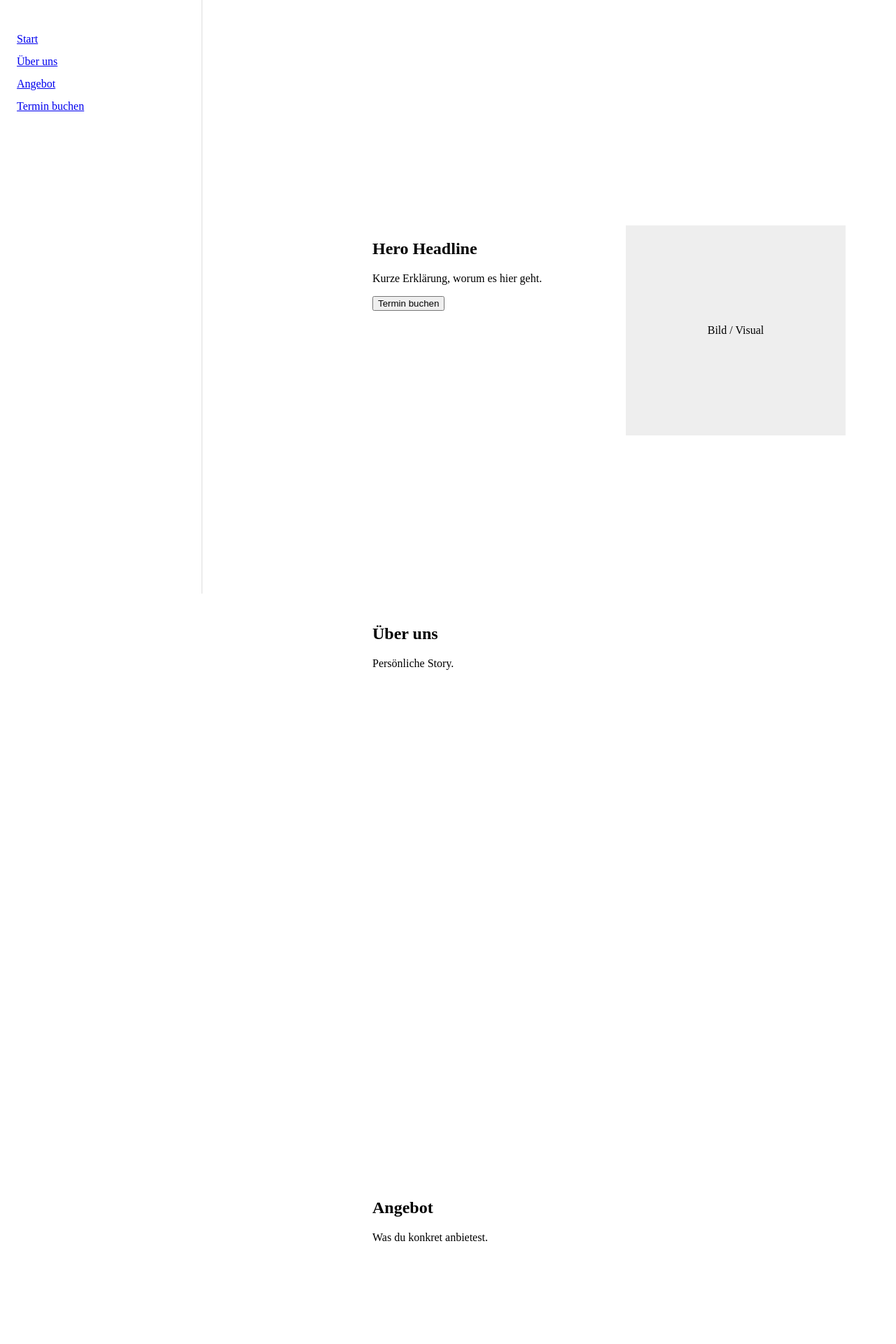
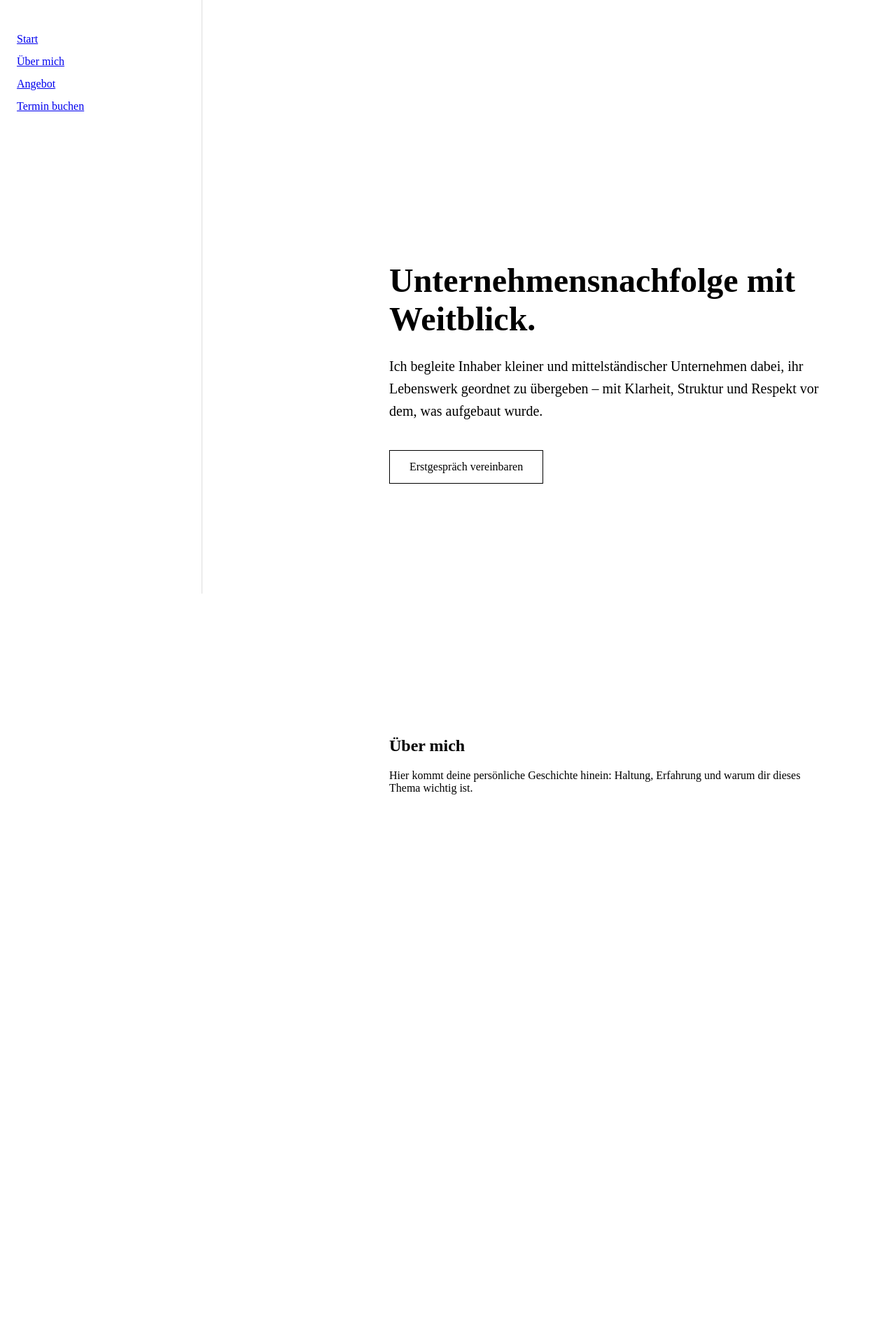
Before and after one commit to ellen2407/mits-web, a Next.js app: page / in a window 1280 px wide. Shown: the top 1920 px of the page at 70% size. Built offline with nearby package versions, Linux system fonts and the light colour scheme.

Commit message:
Homepage hero without gendered language

```diff
--- a/app/page.tsx
+++ b/app/page.tsx
@@ -1,6 +1,7 @@
 export default function Home() {
   return (
     <div style={{ display: "flex", minHeight: "100vh" }}>
+
       {/* Sidebar */}
       <aside
         style={{
@@ -11,13 +12,13 @@ export default function Home() {
           height: "100vh",
           padding: "24px",
           borderRight: "1px solid #ddd",
-          background: "#fff",
+          background: "#fff"
         }}
       >
         <nav>
           <ul style={{ listStyle: "none", padding: 0, lineHeight: "2" }}>
             <li><a href="#hero">Start</a></li>
-            <li><a href="#about">Über uns</a></li>
+            <li><a href="#about">Über mich</a></li>
             <li><a href="#offer">Angebot</a></li>
             <li><a href="#booking">Termin buchen</a></li>
           </ul>
@@ -25,62 +26,74 @@ export default function Home() {
       </aside>
 
       {/* Content */}
-      <main style={{ marginLeft: "240px", padding: "40px", width: "100%" }}>
+      <main
+        style={{
+          marginLeft: "240px",
+          padding: "80px 64px",
+          width: "100%"
+        }}
+      >
 
-        {/* HERO */}
+        {/* Hero */}
         <section
           id="hero"
           style={{
             minHeight: "100vh",
             display: "flex",
-            alignItems: "center",
+            alignItems: "center"
           }}
         >
-          <div
-            style={{
-              maxWidth: "900px",
-              display: "grid",
-              gridTemplateColumns: "1fr 1fr",
-              gap: "48px",
-              width: "100%",
-            }}
-          >
-            <div>
-              <h1>Hero Headline</h1>
-              <p>Kurze Erklärung, worum es hier geht.</p>
-              <button>Termin buchen</button>
-            </div>
+          <div style={{ maxWidth: "900px" }}>
+            <h1 style={{ fontSize: "48px", marginBottom: "24px" }}>
+              Unternehmensnachfolge mit Weitblick.
+            </h1>
 
-            <div
+            <p style={{ fontSize: "20px", lineHeight: "1.6", marginBottom: "40px" }}>
+              Ich begleite Inhaber kleiner und mittelständischer Unternehmen
+              dabei, ihr Lebenswerk geordnet zu übergeben – mit Klarheit,
+              Struktur und Respekt vor dem, was aufgebaut wurde.
+            </p>
+
+            <a
+              href="#booking"
               style={{
-                background: "#eee",
-                height: "300px",
-                display: "flex",
-                alignItems: "center",
-                justifyContent: "center",
+                display: "inline-block",
+                padding: "14px 28px",
+                border: "1px solid #000",
+                textDecoration: "none",
+                color: "#000",
+                fontWeight: 500
               }}
             >
-              Bild / Visual
-            </div>
+              Erstgespräch vereinbaren
+            </a>
           </div>
         </section>
 
-        {/* ABOUT */}
-        <section id="about" style={{ minHeight: "100vh" }}>
-          <h2>Über uns</h2>
-          <p>Persönliche Story.</p>
+        {/* Über mich */}
+        <section id="about" style={{ minHeight: "100vh", paddingTop: "120px" }}>
+          <h2>Über mich</h2>
+          <p>
+            Hier kommt deine persönliche Geschichte hinein: Haltung, Erfahrung
+            und warum dir dieses Thema wichtig ist.
+          </p>
         </section>
 
-        {/* OFFER */}
-        <section id="offer" style={{ minHeight: "100vh" }}>
+        {/* Angebot */}
+        <section id="offer" style={{ minHeight: "100vh", paddingTop: "120px" }}>
           <h2>Angebot</h2>
-          <p>Was du konkret anbietest.</p>
+          <p>
+            Beschreibung deiner Begleitung, der einzelnen Phasen der
+            Unternehmensnachfolge und der Sicherheit für alle Beteiligten.
+          </p>
         </section>
 
-        {/* BOOKING */}
-        <section id="booking" style={{ minHeight: "100vh" }}>
+        {/* Termin buchen */}
+        <section id="booking" style={{ minHeight: "100vh", paddingTop: "120px" }}>
           <h2>Termin buchen</h2>
-          <p>Hier kommt später Calendly rein.</p>
+          <p>
+            Hier wird im nächsten Schritt Calendly eingebunden.
+          </p>
         </section>
 
       </main>
```
